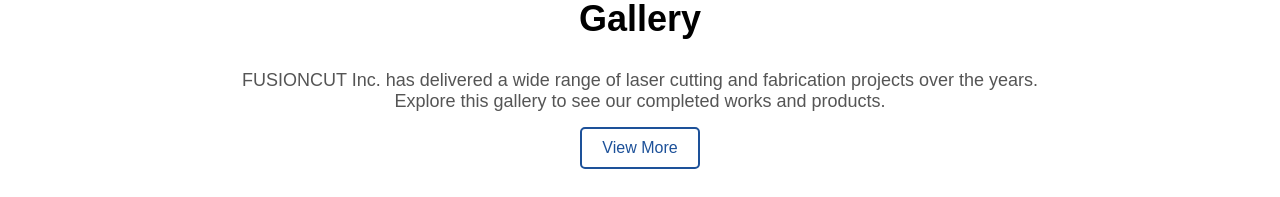
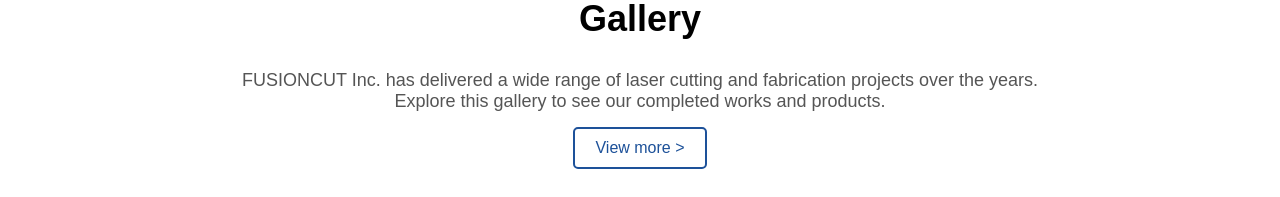
Before and after one commit to sampreeth8/FusionCuttech, a React (Vite) app: page / in a window 1280 px wide. Shown: the part 1800-1997 px from the top of the page. Built offline with nearby package versions, Linux system fonts and the light colour scheme; grey boxes are pictures that could not be loaded.

Commit message:
home updated

```diff
--- a/src/assets/Pages/home.tsx
+++ b/src/assets/Pages/home.tsx
@@ -300,7 +300,7 @@
           </p>
           <a href="/gallery">
             {" "}
-            <button className="home-view-more-btn">View More</button>
+            <button className="home-view-more-btn">View more &gt;</button>
           </a>
         </div>
 
```
